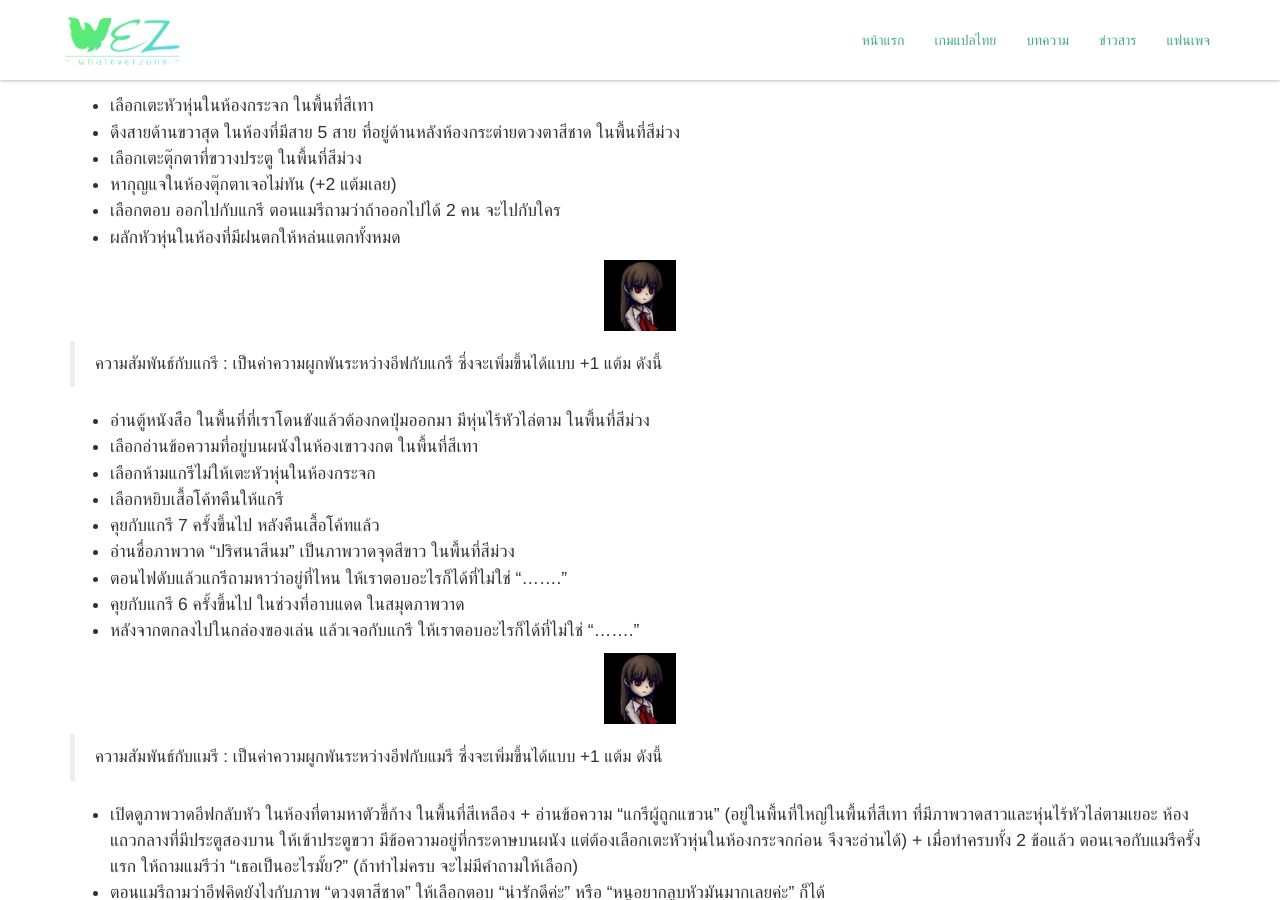
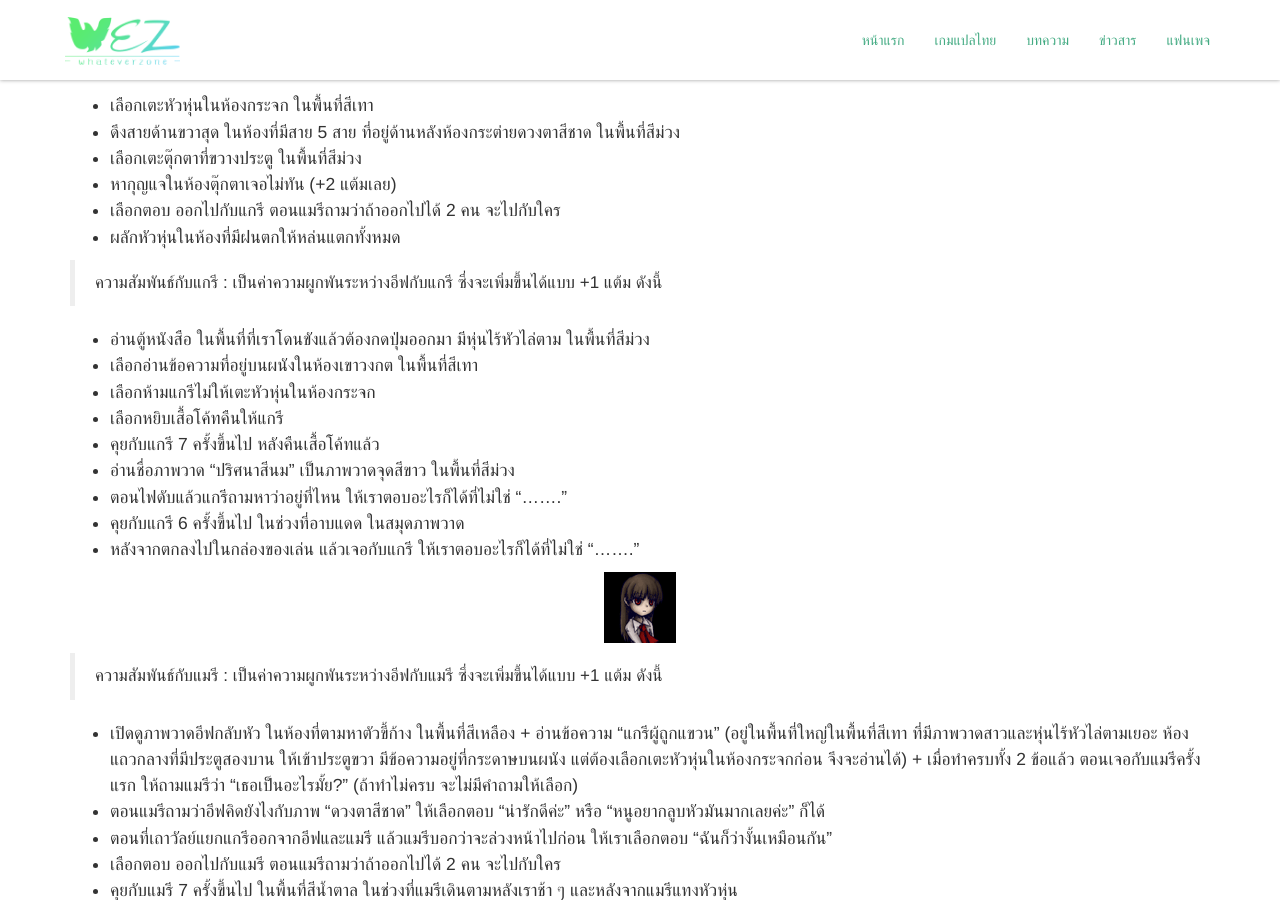
Before and after one commit to pureexe/wez, a Jekyll site: the page built from _article/ibend.md, in a window 1280 px wide and 900 px high, scrolled down 3690 px. Built offline with Jekyll 4.4.1, drawn with Linux system fonts in a browser that asks for light colours.

Commit message:
Update ibend.md

```diff
--- a/_article/ibend.md
+++ b/_article/ibend.md
@@ -80,7 +80,7 @@
 - เลือกตอบ ออกไปกับแกรี ตอนแมรีถามว่าถ้าออกไปได้ 2 คน จะไปกับใคร
 - ผลักหัวหุ่นในห้องที่มีฝนตกให้หล่นแตกทั้งหมด
 
-![](/assets/images/ib/ib.png)
+
 
 > ความสัมพันธ์กับแกรี : เป็นค่าความผูกพันระหว่างอีฟกับแกรี ซึ่งจะเพิ่มขึ้นได้แบบ +1 แต้ม ดังนี้
 
@@ -117,7 +117,7 @@
 
 เอาล่ะครับ! ก็มีเพียงเท่านี้แหละครับสำหรับไกด์ฉากจบ เขียนมาเยอะมากเลยแฮะ55 หวังว่าจะช่วยให้ทุกท่านเก็บฉากจบได้ง่ายขึ้นนะครับ!
 
-![](/assets/images/ib/ib.png)
+![](/assets/images/ibend3/dollroom.png)
 
 อ๊ะ! แต่เดี๋ยวก่อน!? นอกจากเรื่องของฉากจบแล้ว ยังมีความลับพิเศษอื่น ๆ อยู่อีกนิดหน่อยด้วยนะครับ!! ไหน ๆ แล้วก็เขียนบอกด้วยละกัน555
 
@@ -147,7 +147,7 @@
 - มด : เคยคุยกับมดที่อยู่ในพื้นที่สีเขียวมาแล้ว จะปรากฎตัวในห้องประตูเขียว ที่รวบรวมผลงานในพื้นที่สีเขียวทั้งหมด
 - โน้ตดนตรี : สามารถใช้ฟังเพลงได้ ต้องเคยได้ฉากจบที่ 1 มาแล้ว จะปรากฎตัวในห้องแรกสุด ที่มีพนักงานต้อนรับ
 
-![](/assets/images/ib/ib.png)
+![](/assets/images/ibend3/garryingal.jpg)
 
 ## ส่งท้าย
 
```
